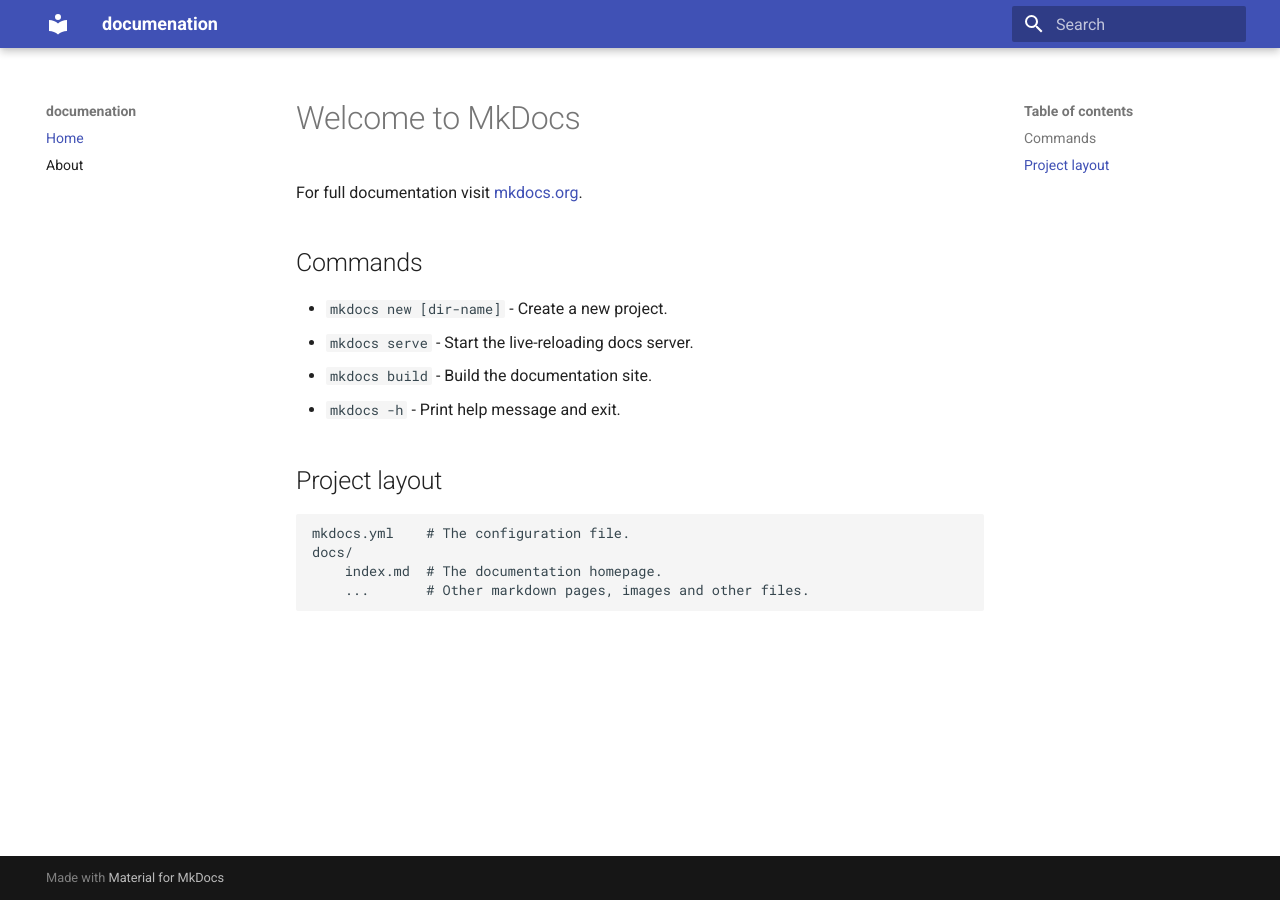
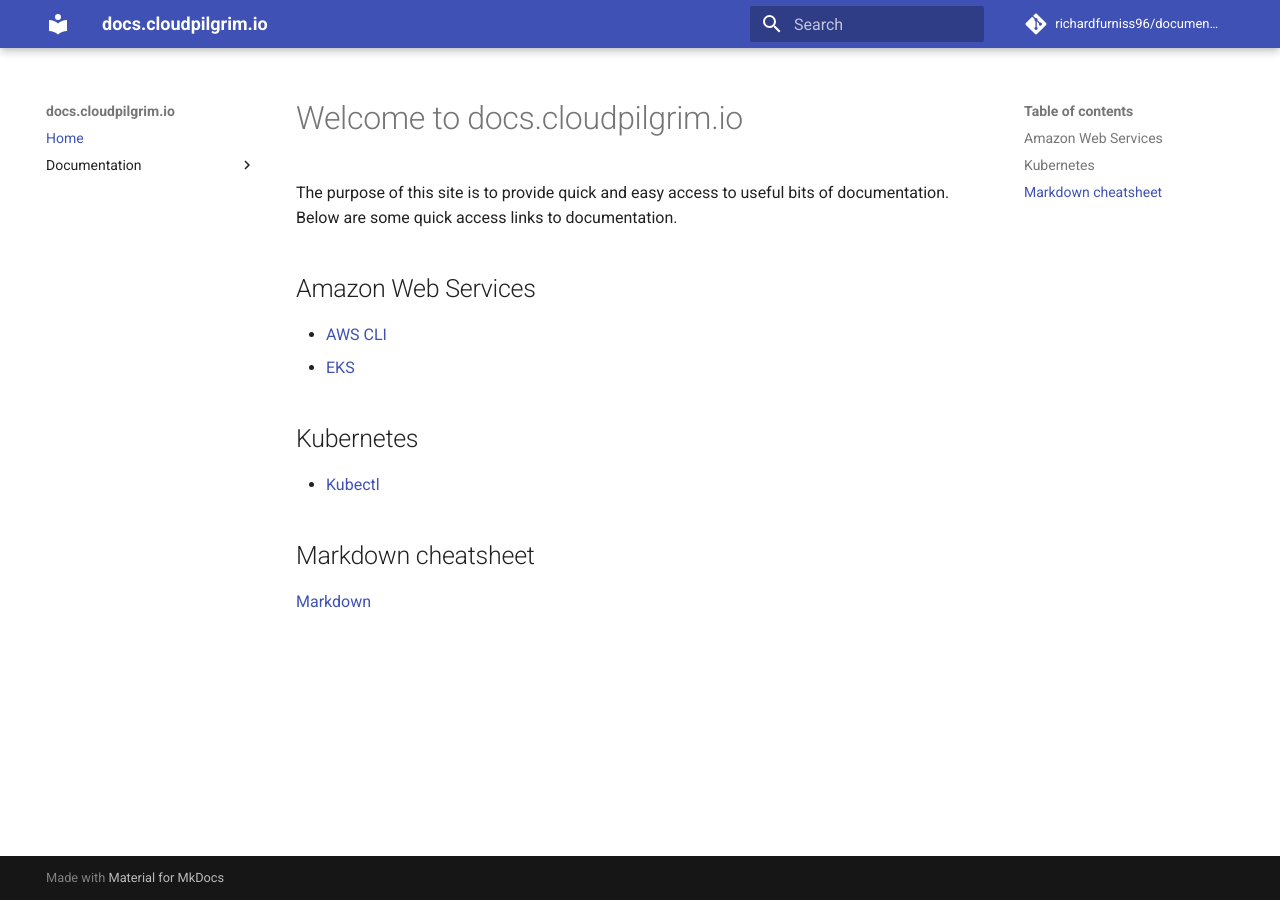
Before and after one commit to richardfurniss96/documentation, an MkDocs documentation site: the page built from docs/index.md, in a window 1280 px wide. Built offline with MkDocs 1.6.1 and Material for MkDocs 9.7.7, drawn with Linux system fonts in a browser that asks for light colours; comment, search, counter and statistics services are not loaded.

Commit message:
Added initial documentation, updated syntax highlighting.

```diff
--- a/docs/index.md
+++ b/docs/index.md
@@ -1,17 +1,16 @@
-# Welcome to MkDocs
+# Welcome to docs.cloudpilgrim.io
 
-For full documentation visit [mkdocs.org](https://www.mkdocs.org).
+The purpose of this site is to provide quick and easy access to useful bits of documentation. Below are some quick access links to documentation.
 
-## Commands
+## Amazon Web Services
 
-* `mkdocs new [dir-name]` - Create a new project.
-* `mkdocs serve` - Start the live-reloading docs server.
-* `mkdocs build` - Build the documentation site.
-* `mkdocs -h` - Print help message and exit.
+*   [AWS CLI](aws-cli.md)
+*   [EKS](eks.md)
 
-## Project layout
+## Kubernetes
 
-    mkdocs.yml    # The configuration file.
-    docs/
-        index.md  # The documentation homepage.
-        ...       # Other markdown pages, images and other files.
+*   [Kubectl](kubectl.md)
+
+## Markdown cheatsheet
+
+[Markdown](https://www.markdownguide.org/cheat-sheet/)
--- a/mkdocs.yml
+++ b/mkdocs.yml
@@ -1,5 +1,16 @@
-site_name: documenation
+site_name: docs.cloudpilgrim.io
+repo_name: "richardfurniss96/documenation"
+repo_url: 'https://github.com/richardfurniss96/documentation'
 nav:
     - Home: index.md
-    - About: about.md
+    - Documentation:
+      - AWS-CLI: aws-cli.md
+      - EKS: eks.md
+      - Kubectl: kubectl.md
 theme: material
+markdown_extensions:
+    - admonition
+    - pymdownx.highlight:
+        use_pygments: true
+    - pymdownx.superfences
+    - pymdownx.inlinehilite
```
Also changed, not shown: docs/about.md (deleted, +0 -61 lines), docs/aws-cli.md (added, +17 -0 lines), docs/eks.md (added, +9 -0 lines), docs/kubectl.md (added, +9 -0 lines), 1 other file.
